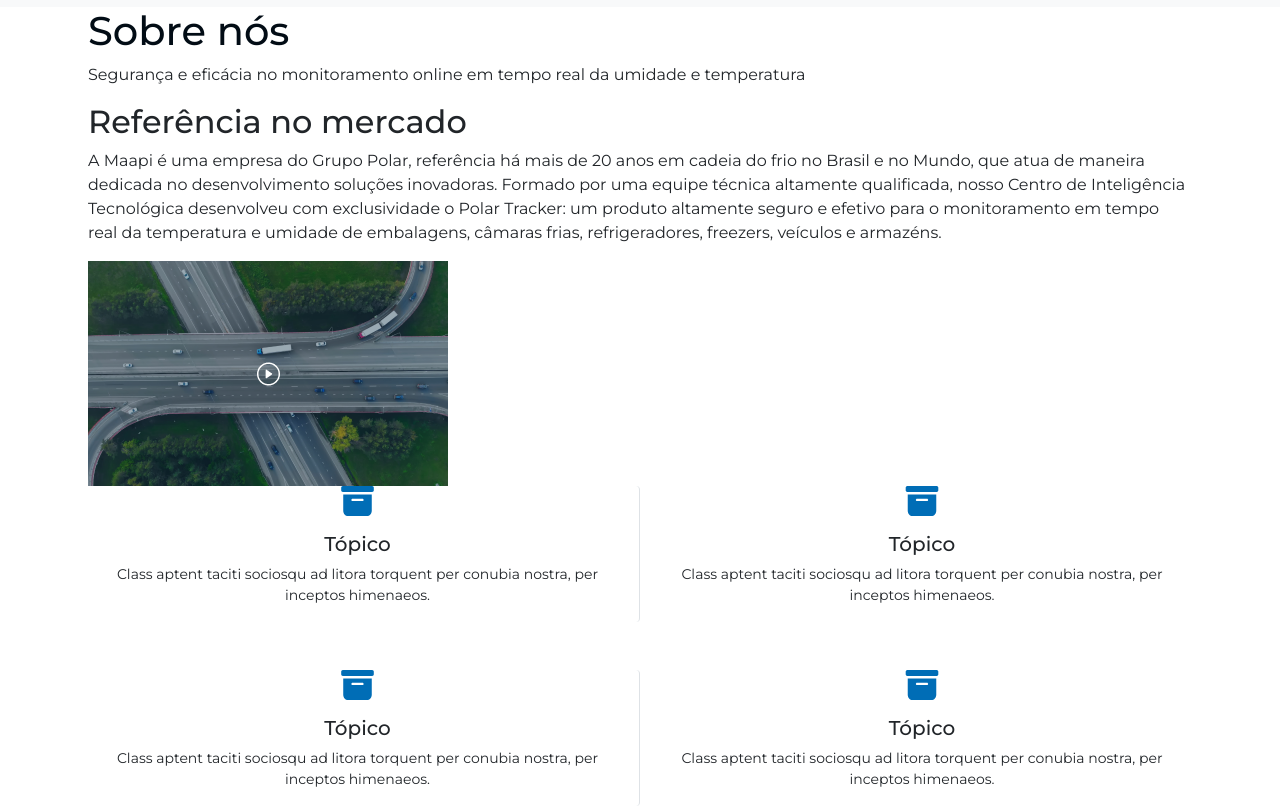
After one commit to skGab/Maapi, a PHP site: page /pages/sobre-nos.php in a window 1280 px wide. The commit adds this page. Shown: the part 309-1115 px from the top of the page. Run offline with PHP 8.4, Linux system fonts and the light colour scheme.

Commit message:
Prototipo grosseiro sobre-nos

```diff
--- /dev/null
+++ b/conteudo/main_banner.php
@@ -0,0 +1,20 @@
+<?php
+
+function conteudo($page)
+{
+    if ($page === "/") {
+        echo '
+        <h1>Somos a MAAPI</h1>
+        <P>Uma empresa pioneira e inovadora com soluções de ponta para o monitoramento de produtos e cargas em tempo real</P>';
+    }
+    if ($page === "/pages/sobre-nos.php") {
+        echo '
+        <h1>Sobre nós</h1>
+        <P>Segurança e eficácia no monitoramento online em tempo real da umidade e temperatura</P>';
+    }
+    if ($page === "/pages/polar-tracker.php") {
+        echo '
+        <h1>Polar Tracker</h1>
+        <P>Sistema de gerenciamento para a Cadeia Fria</P>';
+    }
+}
--- /dev/null
+++ b/pages/sobre-nos.php
@@ -0,0 +1,79 @@
+<?php
+$root = $_SERVER['DOCUMENT_ROOT'];
+require $root . '/partials/header.php';
+?>
+
+<!-- REFERENCIA -->
+<section id="referencia">
+    <div class="container px-4">
+        <div class="row">
+            <div class="col">
+                <h2>Referência
+                    no mercado</h2>
+                <p>A Maapi é uma empresa do Grupo Polar, referência há mais de 20 anos em cadeia do frio no Brasil e no Mundo, que atua de maneira dedicada no desenvolvimento soluções inovadoras. Formado por uma equipe técnica altamente qualificada, nosso Centro de Inteligência Tecnológica desenvolveu com exclusividade o Polar Tracker: um produto altamente seguro e efetivo para o monitoramento em tempo real da temperatura e umidade de embalagens, câmaras frias, refrigeradores, freezers, veículos e armazéns.</p>
+            </div>
+        </div>
+    </div>
+</section>
+
+<!-- VIDEO -->
+<section id="video">
+    <div class="container px-4">
+        <div class="row">
+            <div class="col">
+                <figure class="mb-0">
+                    <img loading="lazy" src="/assets/images/video_sobreNos.png" class="img-fluid" alt="">
+                </figure>
+            </div>
+        </div>
+    </div>
+</section>
+
+<!-- TOPICOS -->
+<section id="topicos">
+    <div class="container px-4">
+        <div class="row">
+            <div class="col-6 px-0 mb-5">
+                <div class="card border-0 border-end text-center">
+                    <img loading="lazy" src="/assets/icons/icone_random.svg" width="30px" height="30px" class="card-img-top" alt="Icone Tópico">
+                    <div class="card-body">
+                        <h5 class="card-title">Tópico</h5>
+                        <p class="card-text small">Class aptent taciti sociosqu ad litora torquent per conubia nostra, per inceptos himenaeos. </p>
+                    </div>
+                </div>
+            </div>
+            <div class="col-6 px-0 mb-5">
+                <div class="card border-0 text-center">
+                    <img loading="lazy" src="/assets/icons/icone_random.svg" width="30px" height="30px" class="card-img-top" alt="Icone Tópico">
+                    <div class="card-body">
+                        <h5 class="card-title">Tópico</h5>
+                        <p class="card-text small">Class aptent taciti sociosqu ad litora torquent per conubia nostra, per inceptos himenaeos. </p>
+                    </div>
+                </div>
+            </div>
+            <div class="col-6 px-0">
+                <div class="card border-0 border-end text-center">
+                    <img loading="lazy" src="/assets/icons/icone_random.svg" width="30px" height="30px" class="card-img-top" alt="Icone Tópico">
+                    <div class="card-body">
+                        <h5 class="card-title">Tópico</h5>
+                        <p class="card-text small">Class aptent taciti sociosqu ad litora torquent per conubia nostra, per inceptos himenaeos. </p>
+                    </div>
+                </div>
+            </div>
+            <div class="col-6 px-0">
+                <div class="card border-0 text-center">
+                    <img loading="lazy" src="/assets/icons/icone_random.svg" width="30px" height="30px" class="card-img-top" alt="Icone Tópico">
+                    <div class="card-body">
+                        <h5 class="card-title">Tópico</h5>
+                        <p class="card-text small">Class aptent taciti sociosqu ad litora torquent per conubia nostra, per inceptos himenaeos. </p>
+                    </div>
+                </div>
+            </div>
+        </div>
+    </div>
+</section>
+
+<?php
+$root = $_SERVER['DOCUMENT_ROOT'];
+require $root . '/partials/footer.php';
+?>
--- a/partials/header.php
+++ b/partials/header.php
@@ -1,5 +1,7 @@
 <?php
 $current_page =  $_SERVER['REQUEST_URI'];
+$root = $_SERVER['DOCUMENT_ROOT'];
+require $root . '/conteudo/main_banner.php'
 ?>
 
 <!DOCTYPE html>
@@ -34,10 +36,10 @@ $current_page =  $_SERVER['REQUEST_URI'];
         <nav class="navbar navbar-expand-lg navbar-light bg-light">
             <div class="container px-4">
                 <figure class="mb-0">
-                    <a class="navbar-brand" href="#"><img src="/assets/images/logo.svg" alt=""></a>
+                    <a class="navbar-brand" href="/"><img src="/assets/images/logo.svg" class="img-fluid" alt="Logo Maapi"></a>
                 </figure>
 
-                <button>PORTALMAAPI</button>
+                <button>PORTAL MAAPI</button>
 
                 <button class="navbar-toggler" type="button" data-bs-toggle="collapse" data-bs-target="#navbarSupportedContent" aria-controls="navbarSupportedContent" aria-expanded="false" aria-label="Toggle navigation">
                     <span class="navbar-toggler-icon"></span>
@@ -45,7 +47,9 @@ $current_page =  $_SERVER['REQUEST_URI'];
                 <div class="collapse navbar-collapse" id="navbarSupportedContent">
                     <ul class="navbar-nav me-auto mb-2 mb-lg-0">
                         <li class="nav-item">
-                            <a class="nav-link <?php echo ($current_page == '/') ? 'active' : '' ?>" aria-current="page" href="#">Home</a>
+                            <a class="nav-link <?php echo ($current_page == '/') ? 'active' : '' ?>" href="/">Home</a>
+                            <a class="nav-link <?php echo ($current_page == '/pages/sobres-nos.php') ? 'active' : '' ?>" href="/pages/sobre-nos.php">Sobre nós</a>
+                            <a class="nav-link <?php echo ($current_page == '/pages/polar-tracker.php') ? 'active' : '' ?>" href="/pages/polar-tracker.php">Polar Tracker</a>
                         </li>
                     </ul>
                 </div>
@@ -60,8 +64,7 @@ $current_page =  $_SERVER['REQUEST_URI'];
             <div class="container px-4">
                 <div class="row">
                     <div class="col">
-                        <h1>Somos a MAAPI</h1>
-                        <P>Uma empresa pioneira e inovadora com soluções de ponta para o monitoramento de produtos e cargas em tempo real</P>
+                        <?php conteudo($current_page) ?>
                     </div>
                 </div>
             </div>
```
Also changed, not shown: index.php (+42 -0 lines), pages/polar-tracker.php (added, +187 -0 lines), partials/footer.php (+49 -7 lines), assets/icons/icone_random.svg (added), assets/images/banner-polar-tracker-mobile.png (added), assets/images/banner-sobreNos-mobile.png (added), assets/images/dispositivo.png (added), assets/images/video-dash-polar-tracker.png (added), assets/images/video_sobreNos.png (added), 5 other files.
